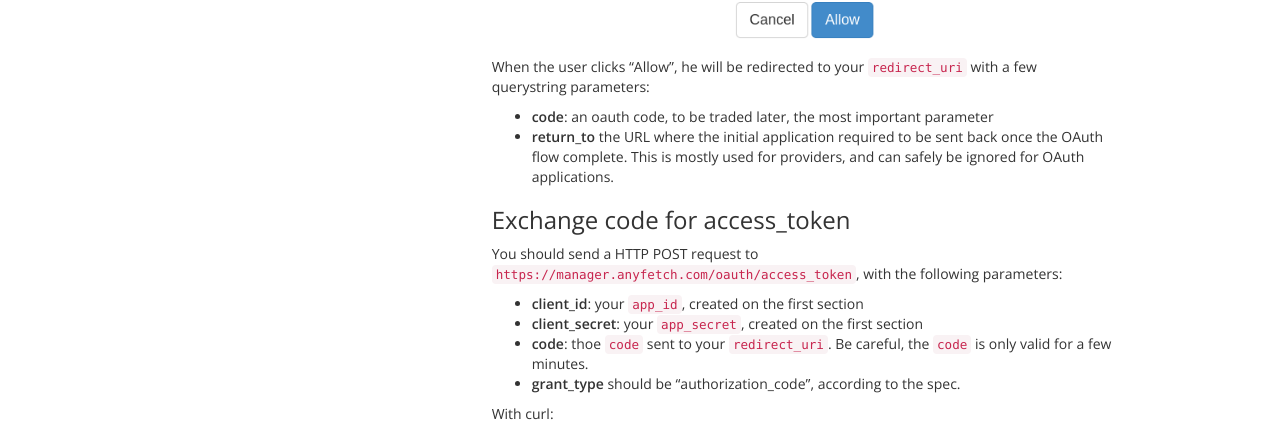
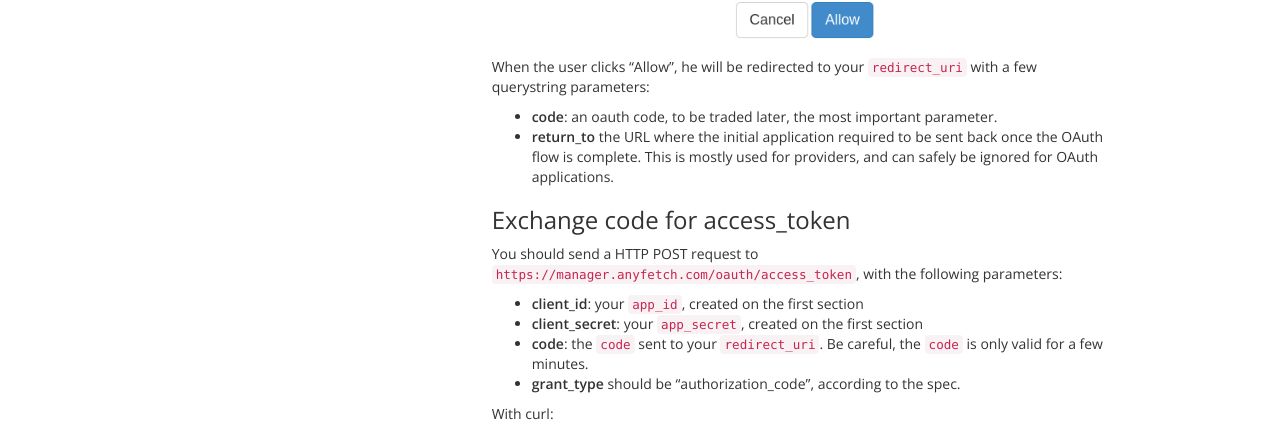
Before and after one commit to AnyFetch/developers.anyfetch.com, a Jekyll site: the page built from guides/tutorials/oauth.md, in a window 1280 px wide and 900 px high, scrolled down 2065 px. Shown: the part 153-585 px from the top of the window. Built offline with Jekyll 4.4.1, drawn with Linux system fonts in a browser that asks for light colours; nearby versions of some CDN libraries; Markdown is read by kramdown in place of the engine named in the settings; some of the changed text lies outside the part shown.

Commit message:
Fix typos

```diff
--- a/guides/tutorials/oauth.md
+++ b/guides/tutorials/oauth.md
@@ -50,15 +50,15 @@ The user will be prompted to authenticate, and should then see the following gra
 
 When the user clicks "Allow", he will be redirected to your `redirect_uri` with a few querystring parameters:
 
-* **code**: an oauth code, to be traded later, the most important parameter
-* **return_to** the URL where the initial application required to be sent back once the OAuth flow complete. This is mostly used for providers, and can safely be ignored for OAuth applications.
+* **code**: an oauth code, to be traded later, the most important parameter.
+* **return_to** the URL where the initial application required to be sent back once the OAuth flow is complete. This is mostly used for providers, and can safely be ignored for OAuth applications.
 
 ### Exchange code for access_token
 You should send a HTTP POST request to `https://manager.anyfetch.com/oauth/access_token`, with the following parameters:
 
 * **client_id**: your `app_id`, created on the first section
 * **client_secret**: your `app_secret`, created on the first section
-* **code**: thoe `code` sent to your `redirect_uri`. Be careful, the `code` is only valid for a few minutes.
+* **code**: the `code` sent to your `redirect_uri`. Be careful, the `code` is only valid for a few minutes.
 * **grant_type** should be "authorization_code", according to the spec.
 
 With curl:
```
Also changed, not shown: other parts of guides/tutorials/oauth.md (+2 -2 lines).
